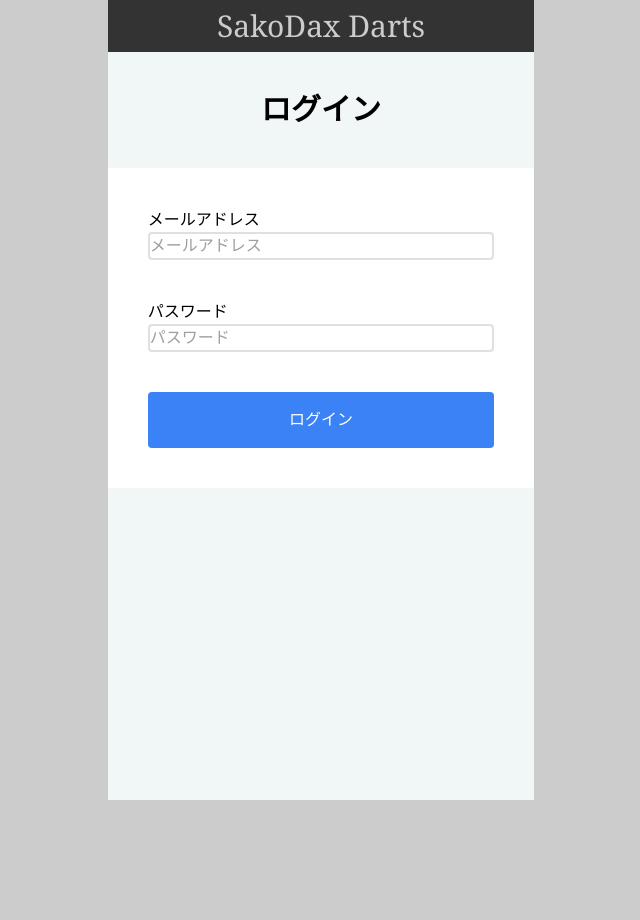
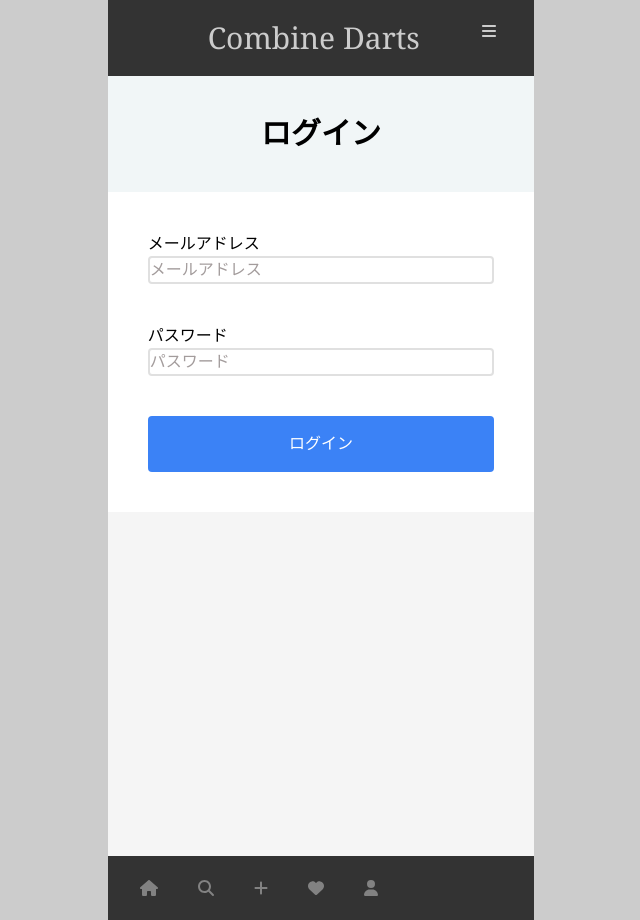
Before and after one commit to kanori1022/darts_frontend, a Next.js app: page / in a window 1280 px wide. Shown: the whole page, without its empty margins (319-959 px from the left). Before the commit the page ends 800 px from the top, so only its background shows below. Built offline with nearby package versions, Linux system fonts and the light colour scheme.

Commit message:
各種修正/追加

```diff
--- a/app/page.tsx
+++ b/app/page.tsx
@@ -1,9 +1,31 @@
+import {
+  faBars,
+  faHeart,
+  faHouse,
+  faMagnifyingGlass,
+  faPlus,
+  faUser,
+} from "@fortawesome/free-solid-svg-icons";
+import { FontAwesomeIcon } from "@fortawesome/react-fontawesome";
+
+// ここから検索
+// https://fontawesome.com/icons?t=packs#packs
+
+// 横並びは
+// flexを使います
+// https://tailwindcss.com/docs/flex
+
 export default function Home() {
   return (
     <div>
       <div className="h-screen">
-        <p className="text-3xl font-serif bg-[#333333] text-[#CCCCCC] p-2 text-center">
-          SakoDax Darts
+        <p className="bg-[#333333] p-5 flex justify-between">
+          <div className="text-3xl font-serif text-[#CCCCCC] pl-20">
+            Combine Darts
+          </div>
+          <div className="h-8 w-8 text-[#CCCCCC]">
+            <FontAwesomeIcon icon={faBars} />
+          </div>
         </p>
         <p className="my-10 text-3xl font-bold font-Noto Sans text-center">
           ログイン
@@ -28,6 +50,18 @@ export default function Home() {
             ログイン
           </button>
         </div>
+        <div className="bg-neutral-100">
+          <div className="py-43"></div>
+          <div className="bg-[#333333] px-8 py-6 ">
+            <div className="text-[#828282] flex gap-10 bg-[#333333]">
+              <FontAwesomeIcon icon={faHouse} />
+              <FontAwesomeIcon icon={faMagnifyingGlass} />
+              <FontAwesomeIcon icon={faPlus} />
+              <FontAwesomeIcon icon={faHeart} />
+              <FontAwesomeIcon icon={faUser} />
+            </div>
+          </div>
+        </div>
       </div>
     </div>
   );
--- a/package.json
+++ b/package.json
@@ -10,6 +10,11 @@
     "format": "prettier --write ."
   },
   "dependencies": {
+    "@fortawesome/fontawesome-svg-core": "^6.7.2",
+    "@fortawesome/free-brands-svg-icons": "^6.7.2",
+    "@fortawesome/free-regular-svg-icons": "^6.7.2",
+    "@fortawesome/free-solid-svg-icons": "^6.7.2",
+    "@fortawesome/react-fontawesome": "^0.2.2",
     "next": "15.3.2",
     "react": "^19.0.0",
     "react-dom": "^19.0.0"
```
Also changed, not shown: 1 other file (tests, documents, lock files or other folders).
